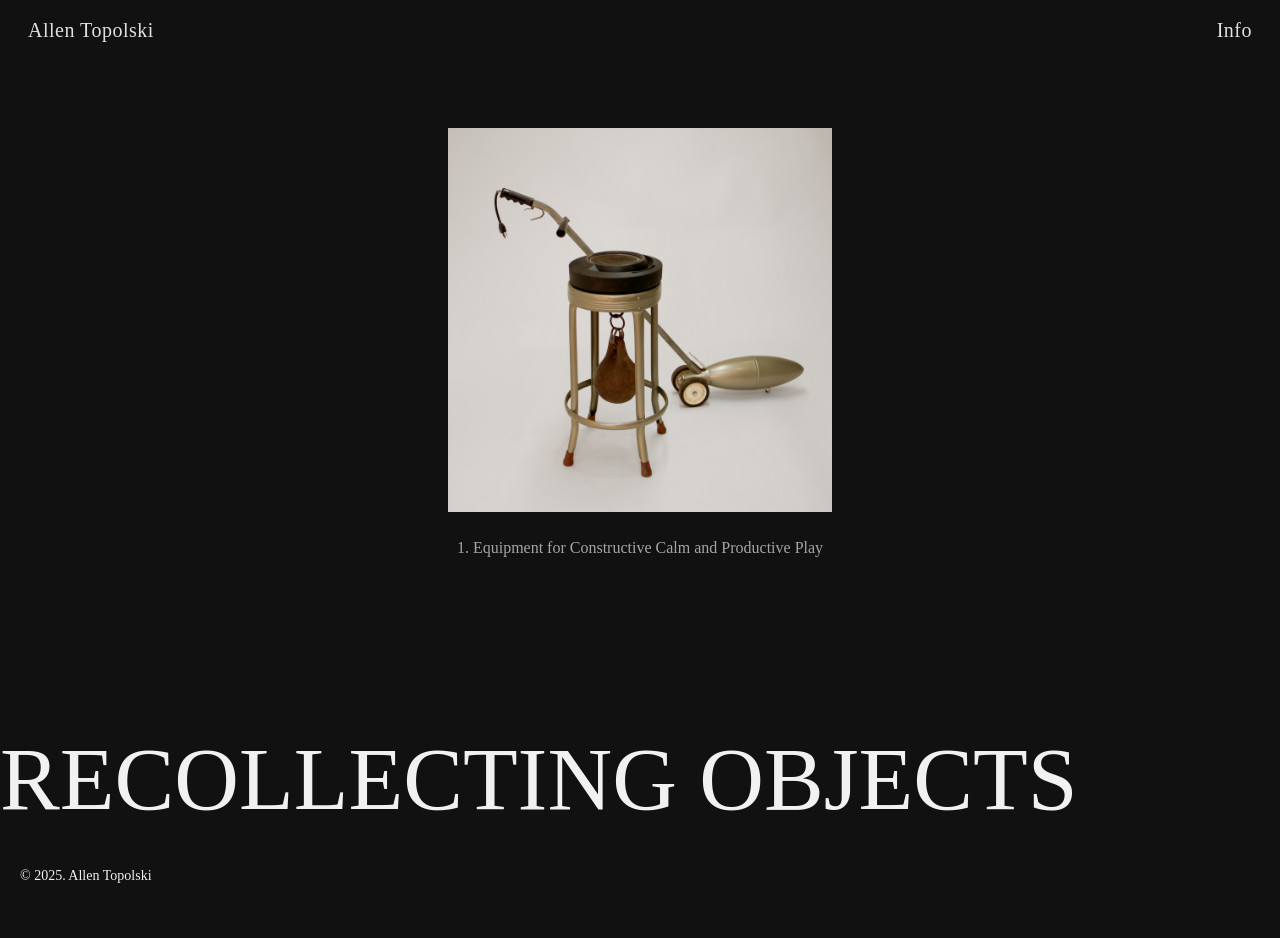
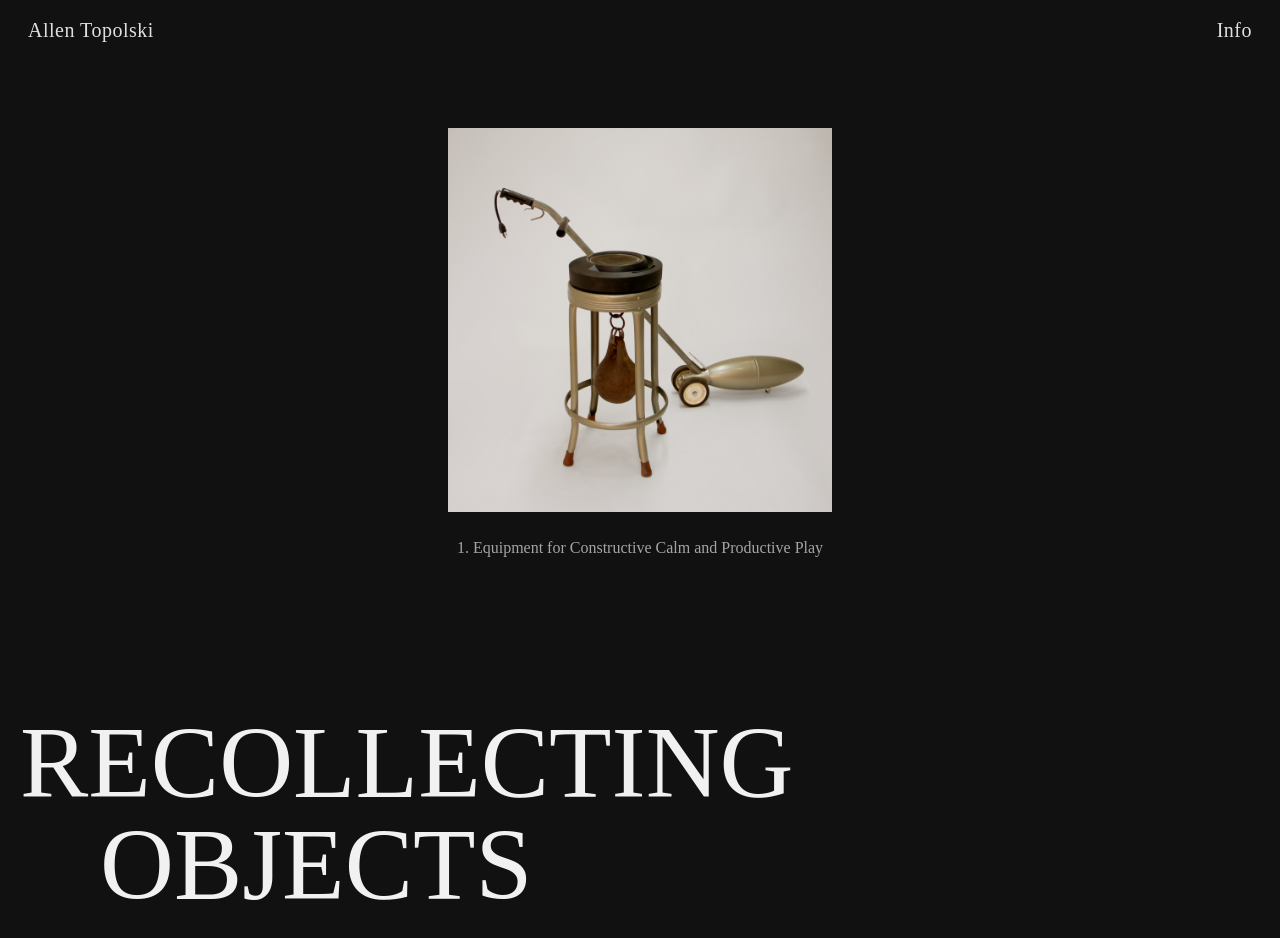
Before and after one commit to jooeon/atopol, a React (Vite) app: page / in a window 1280 px wide. Shown: the top 938 px of the page. Before the commit the page ends 906 px from the top, so only its background shows below. Built offline with nearby package versions, Linux system fonts and the light colour scheme; a web font is replaced by a local one.

Commit message:
- Work on mask text animation

```diff
--- /dev/null
+++ b/src/components/MaskText.jsx
@@ -0,0 +1,22 @@
+import { motion } from "framer-motion";
+
+export function MaskText({ phrase }) {
+
+  return (
+    <div className="overflow-hidden">
+      <motion.p
+        className="m-0"
+        initial={{ y: "100%" }}
+        whileInView={{ y: 0 }}
+        viewport={{once: true}}
+        transition= {{
+          duration: 1.0,
+          ease: [0.25, 1, 0.5, 1],  // easeOutQuart
+          delay: 0.075,
+        }}
+      >
+        {phrase}
+      </motion.p>
+    </div>
+  );
+}
--- a/src/main.js
+++ /dev/null
@@ -1,32 +0,0 @@
-//TIP With Search Everywhere, you can find any action, file, or symbol in your project. Press <shortcut actionId="Shift"/> <shortcut actionId="Shift"/>, type in <b>terminal</b>, and press <shortcut actionId="EditorEnter"/>. Then run <shortcut raw="npm run dev"/> in the terminal and click the link in its output to open the app in the browser.
-export function setupCounter(element) {
-  //TIP Try <shortcut actionId="GotoDeclaration"/> on <shortcut raw="counter"/> to see its usages. You can also use this shortcut to jump to a declaration – try it on <shortcut raw="counter"/> on line 13.
-  let counter = 0;
-
-  const adjustCounterValue = value => {
-    if (value >= 100) return value - 100;
-    if (value <= -100) return value + 100;
-    return value;
-  };
-
-  const setCounter = value => {
-    counter = adjustCounterValue(value);
-    //TIP WebStorm has lots of inspections to help you catch issues in your project. It also has quick fixes to help you resolve them. Press <shortcut actionId="ShowIntentionActions"/> on <shortcut raw="text"/> and choose <b>Inline variable</b> to clean up the redundant code.
-    const text = `${counter}`;
-    element.innerHTML = text;
-  };
-
-  document.getElementById('increaseByOne').addEventListener('click', () => setCounter(counter + 1));
-  document.getElementById('decreaseByOne').addEventListener('click', () => setCounter(counter - 1));
-  document.getElementById('increaseByTwo').addEventListener('click', () => setCounter(counter + 2));
-  //TIP In the app running in the browser, you’ll find that clicking <b>-2</b> doesn't work. To fix that, rewrite it using the code from lines 19 - 21 as examples of the logic.
-  document.getElementById('decreaseByTwo')
-
-  //TIP Let’s see how to review and commit your changes. Press <shortcut actionId="GotoAction"/> and look for <b>commit</b>. Try checking the diff for a file – double-click main.js to do that.
-  setCounter(0);
-}
-
-//TIP To find text strings in your project, you can use the <shortcut actionId="FindInPath"/> shortcut. Press it and type in <b>counter</b> – you’ll get all matches in one place.
-setupCounter(document.getElementById('counter-value'));
-
-//TIP There's much more in WebStorm to help you be more productive. Press <shortcut actionId="Shift"/> <shortcut actionId="Shift"/> and search for <b>Learn WebStorm</b> to open our learning hub with more things for you to try.
--- a/src/pages/Index.jsx
+++ b/src/pages/Index.jsx
@@ -1,6 +1,7 @@
 import Header from '../components/Header.jsx';
 import Footer from '../components/Footer.jsx';
 import Carousel from '../components/Carousel.jsx';
+import { MaskText } from '../components/MaskText.jsx';
 
 const Index = () => {
     return (
@@ -8,8 +9,9 @@ const Index = () => {
           <Header/>
           <main>
             <Carousel />
-            <h1 className="text-[7vw] uppercase">
-              <div>Recollecting Objects</div>
+            <h1 className="text-[8vw] uppercase leading-none px-5">
+              <MaskText phrase={"Recollecting"} />
+              <div className="ml-20"><MaskText phrase={"Objects"} /></div>
             </h1>
             <section>
               <div></div>
```
